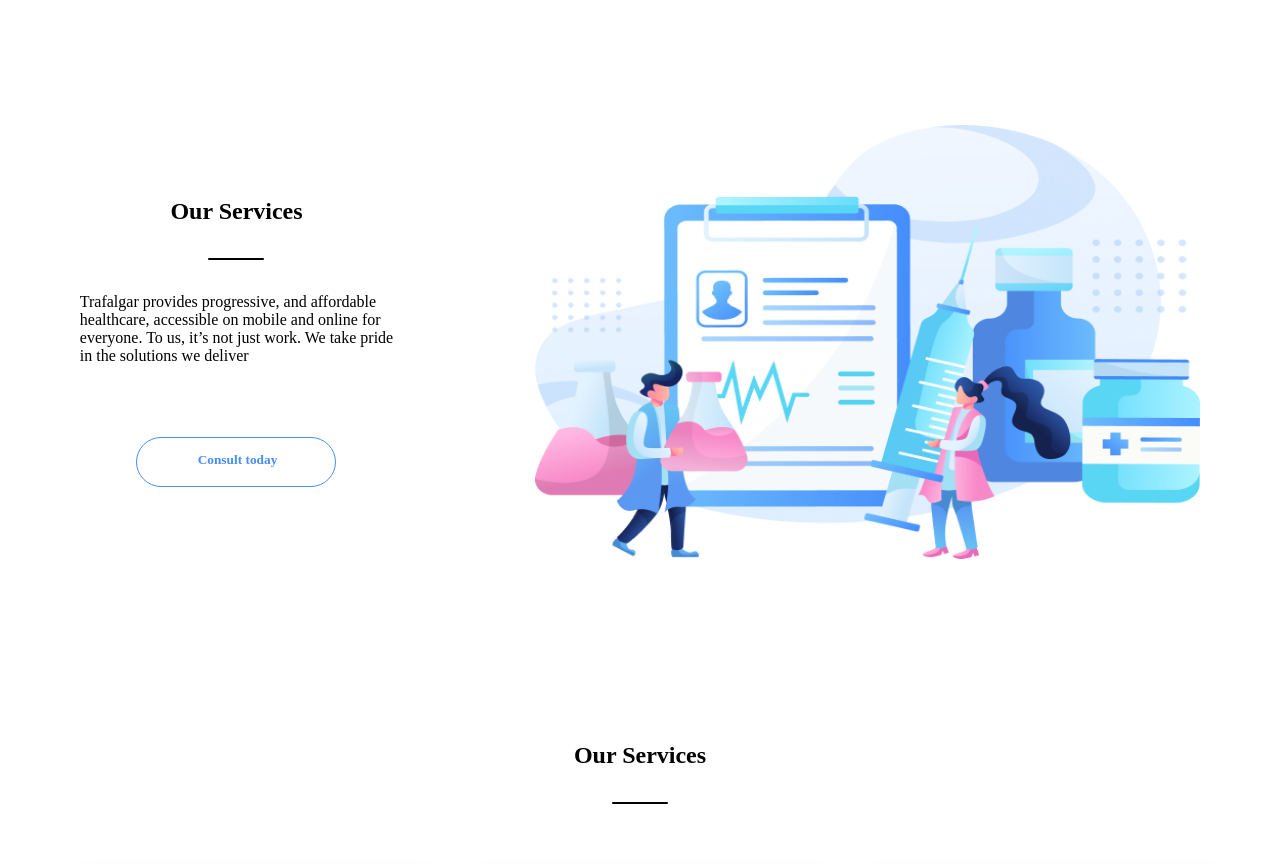
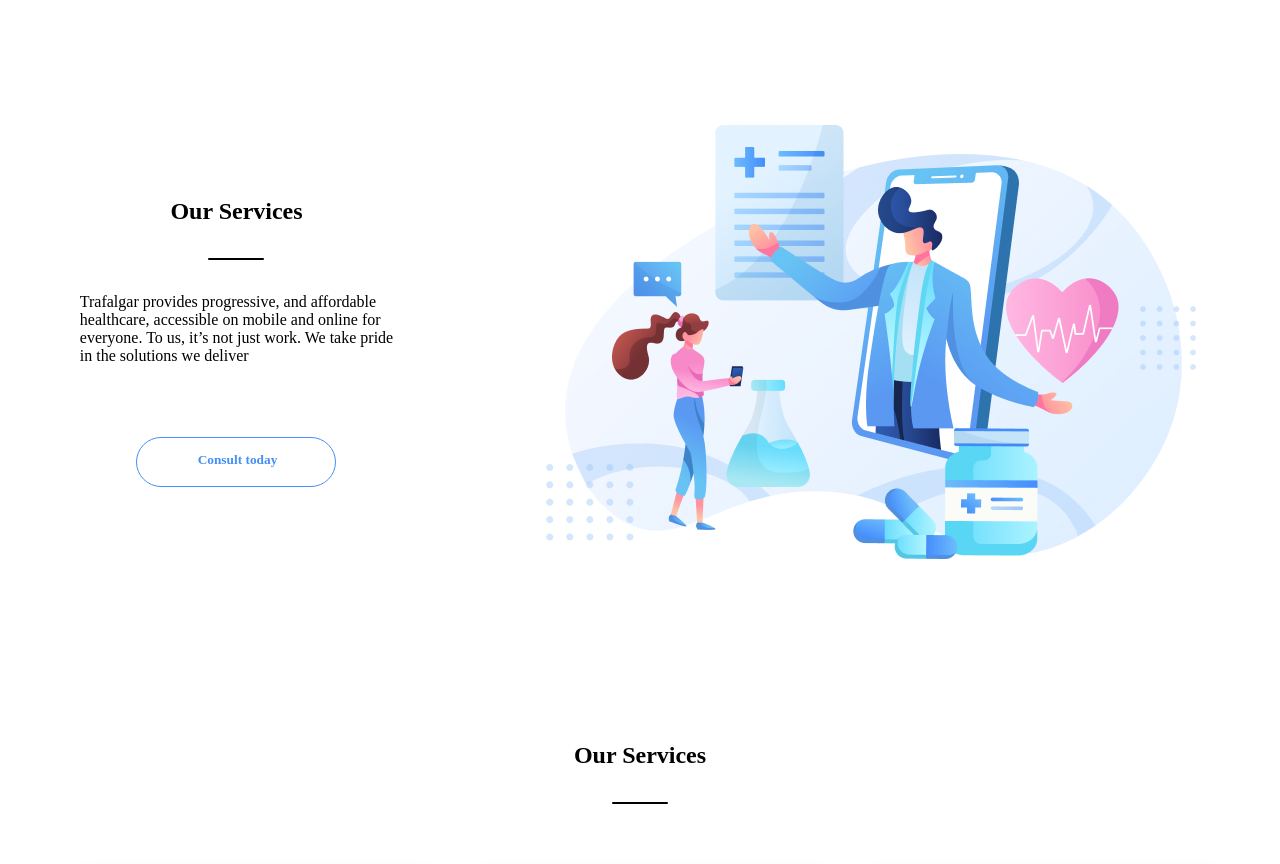
Before and after one commit to LucasPedro123/Trafalgar, a plain HTML site: page index.html in a window 1280 px wide. Shown: the part 2700-3564 px from the top of the page. Drawn offline with Linux system fonts and the light colour scheme; a web font is replaced by a local one.

Commit message:
feat: added image to section

```diff
--- a/index.html
+++ b/index.html
@@ -144,7 +144,7 @@
                 <p class="section-text2">Consult today</p>
             </button>
         </div>
-        <img src="src/assets/trafalgar-illustration-2.png" />
+        <img src="src/assets/trafalgar-illustration-3.png" />
     </section>
     <article class="article">
         <div class="article-top">
```
